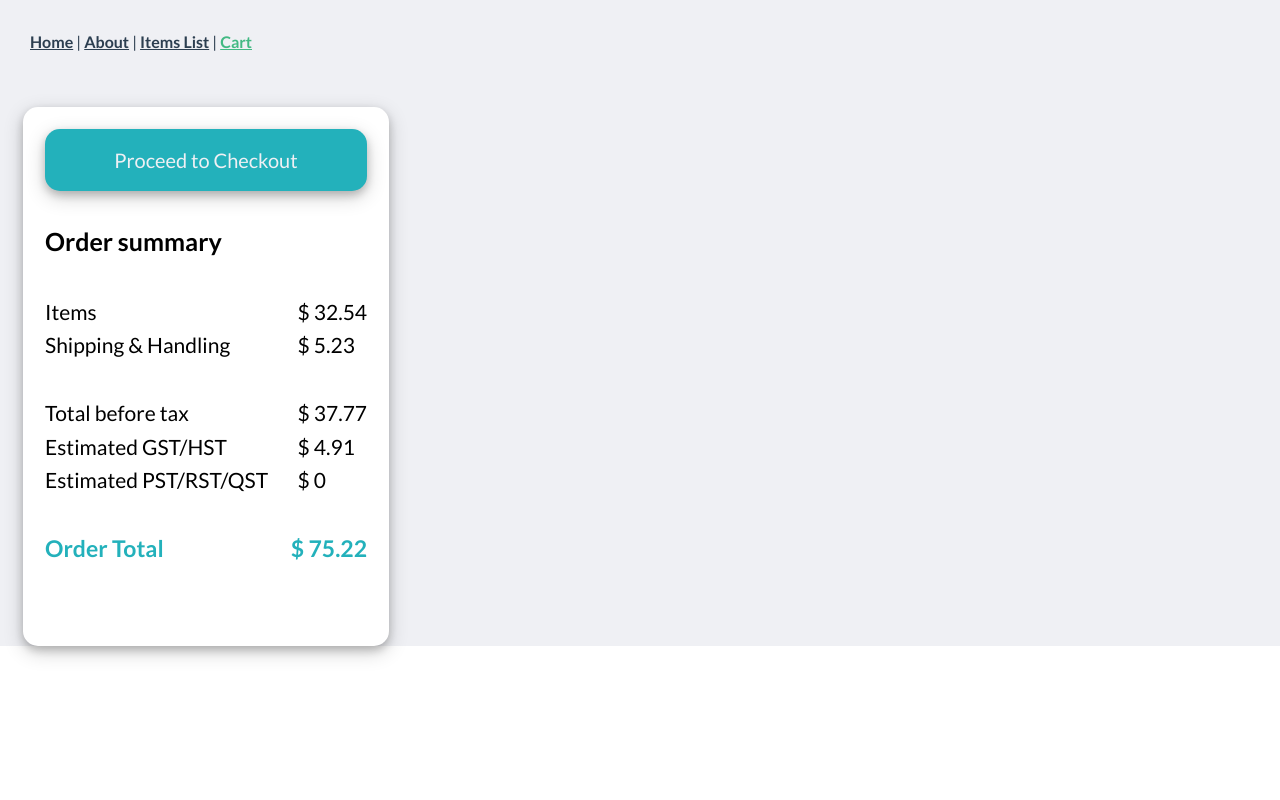
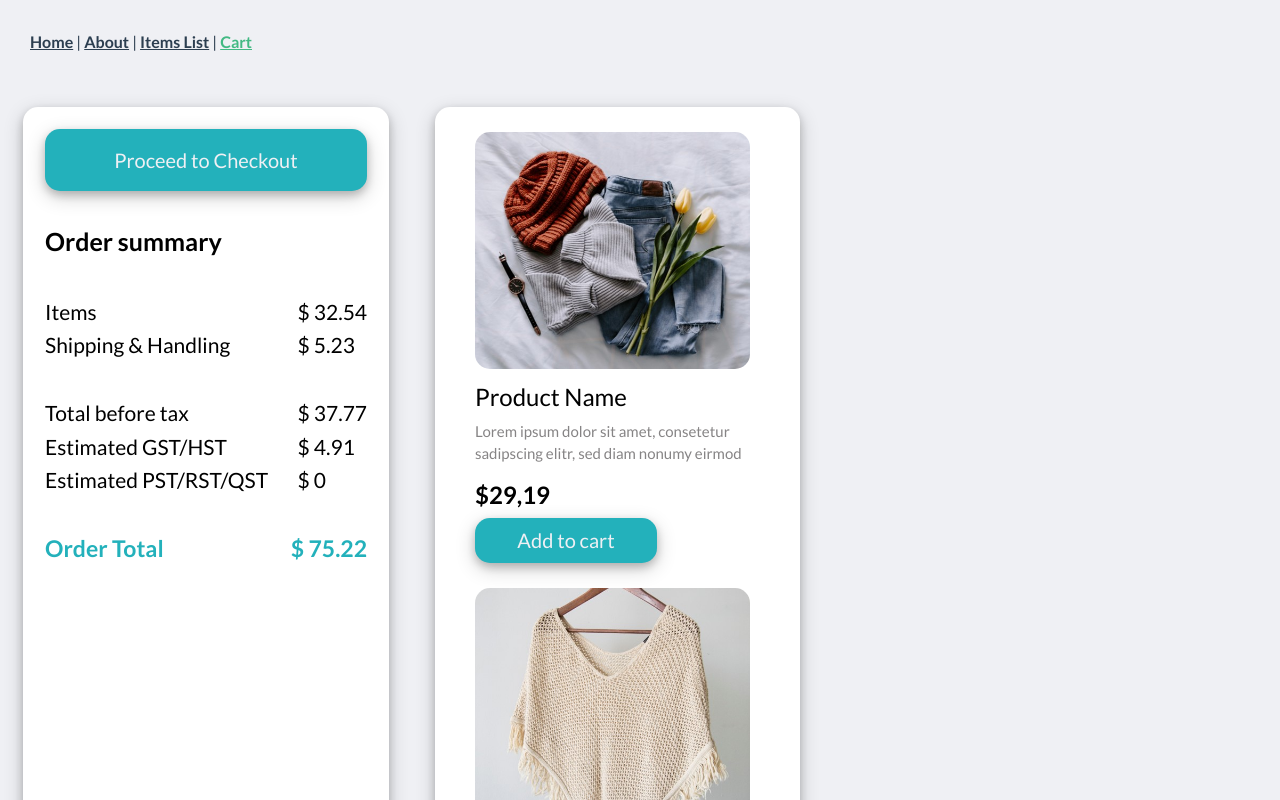
Before and after one commit to viviplc/realmeasy, a Vue app: page /#/shoppingCart in a window 1280 px wide. Shown: the top 800 px of the page. Built offline with nearby package versions, Linux system fonts and the light colour scheme.

Commit message:
promotional banner on shopping cart

```diff
--- a/src/views/ShoppingCartView.vue
+++ b/src/views/ShoppingCartView.vue
@@ -1,22 +1,74 @@
 <template>
-    <CheckoutResume :itemsprice="itemsprice"
-                    :shippingprice="shippingprice"/>
+  <div class="view-container">
+    <CheckoutResume :itemsprice="itemsprice" :shippingprice="shippingprice" />
+    <div class="promos-container">
+      <div class="item-component"
+        v-for="item in items"
+        v-bind:key="item.itemId">
+        <Item
+          :image="item.image"
+          :productname="item.productName"
+          :productdescription="item.productDescription"
+          :productprice="item.productPrice"
+        >
+        </Item>
+      </div>
+    </div>
+  </div>
 </template>
 
 <script>
-import CheckoutResume from '@/components/CheckoutResume.vue'
+import CheckoutResume from "@/components/CheckoutResume.vue";
+import Item from "@/components/Item.vue";
 
-export default{
-    name: 'ShoppingCart',
+export default {
+  name: "ShoppingCart",
   components: {
-        CheckoutResume
+    CheckoutResume,
+    Item,
   },
   data() {
     return {
       itemsprice: 32.54,
       shippingprice: 5.23,
-        }
-    }
+      items: [
+        {
+          itemId: 1,
+          image: "Picture1.jpg",
+          productName: "Product Name",
+          productDescription:
+            "Lorem ipsum dolor sit amet, consetetur sadipscing elitr, sed diam nonumy eirmod",
+          productPrice: "$29,19",
+        },
+        {
+          itemId: 2,
+          image: "Picture2.jpg",
+          productName: "Product Name",
+          productDescription:
+            "Lorem ipsum dolor sit amet, consetetur sadipscing elitr, sed diam nonumy eirmod",
+          productPrice: "$29,19",
+        },
+        ],
+    };
+  },
+};
+</script>
+
+<style scoped>
+.view-container{
+    display: flex;
 }
 
-</script>
+.promos-container{
+    justify-content: center;
+    background-color: #fff;
+    border-radius: 15px;
+    margin: 23px;
+    padding-bottom: 40px;
+    box-shadow: 0 4px 8px 0 rgba(0, 0, 0, 0.2), 0 6px 20px 0 rgba(0, 0, 0, 0.19);
+}
+
+.item-component{
+    padding-left: 40px;
+}
+</style>
```
Lines whose indentation alone changed are shown as unchanged.
